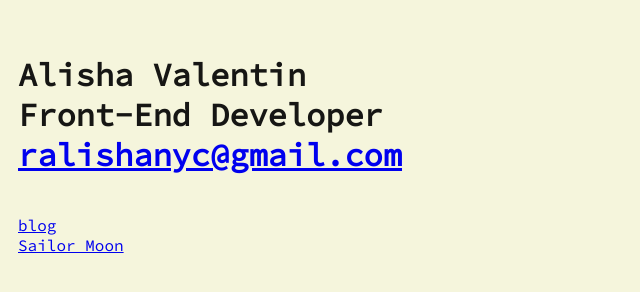
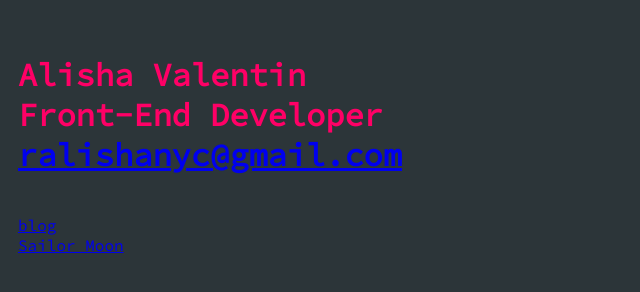
Before and after one commit to leevalen/portfolio, a plain HTML site: page index.html in a window 1280 px wide. Shown: the whole page, without its empty margins (0-640 px from the left). Drawn offline with Linux system fonts and the light colour scheme.

Commit message:
Update style.css

```diff
--- a/css/style.css
+++ b/css/style.css
@@ -1,5 +1,5 @@
 body{
-	background-color: #f5f5dc;
+	background-color: #2C3539;
 	font-family: 'Source Code Pro', monospace;
 	font-style: normal;
 	font-weight: 100;
@@ -13,7 +13,7 @@ main{
 }
 
 h1{
-	color: #161614;
+	color: #ff0066;
 	box-sizing: border-box;
 	padding: 0;
 	margin: 0;
```
